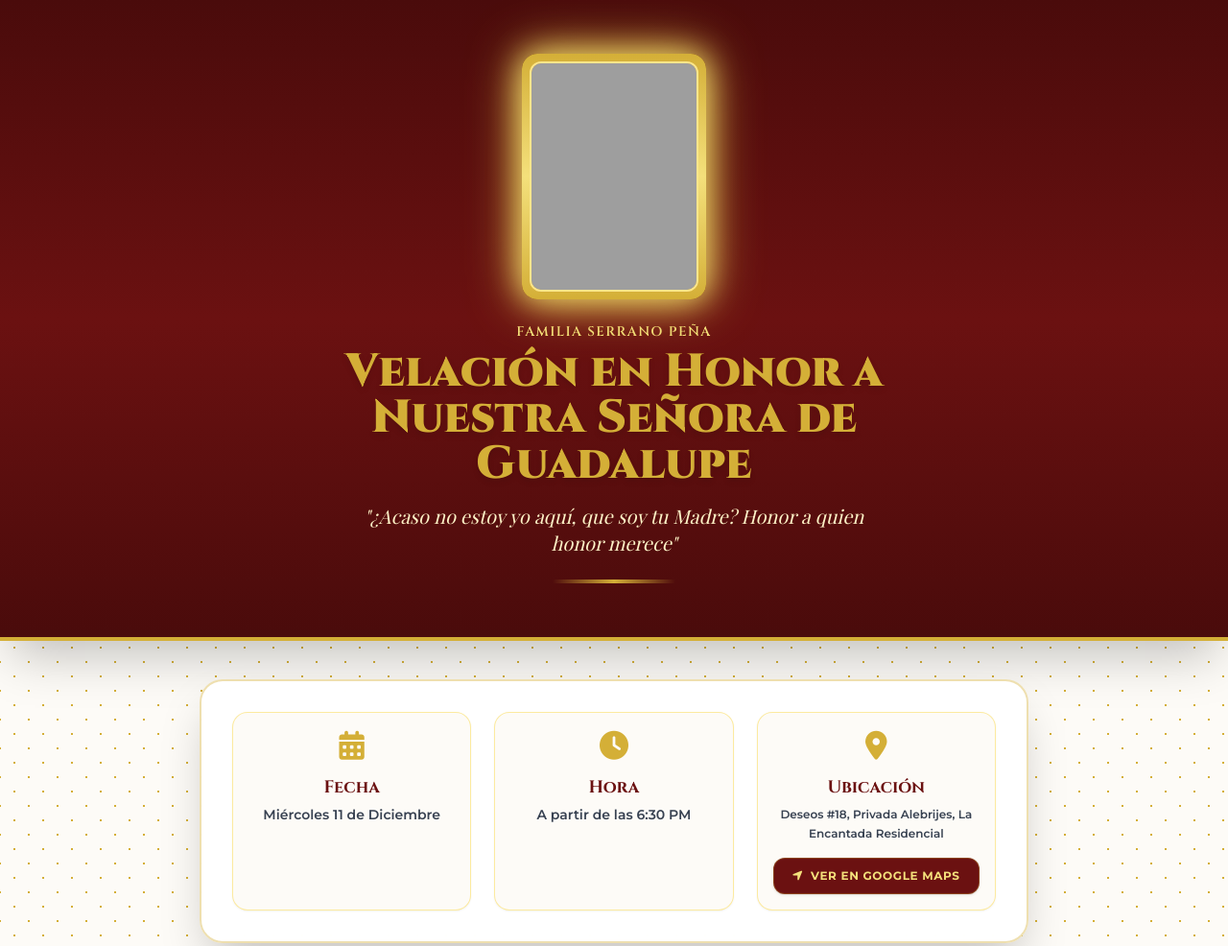
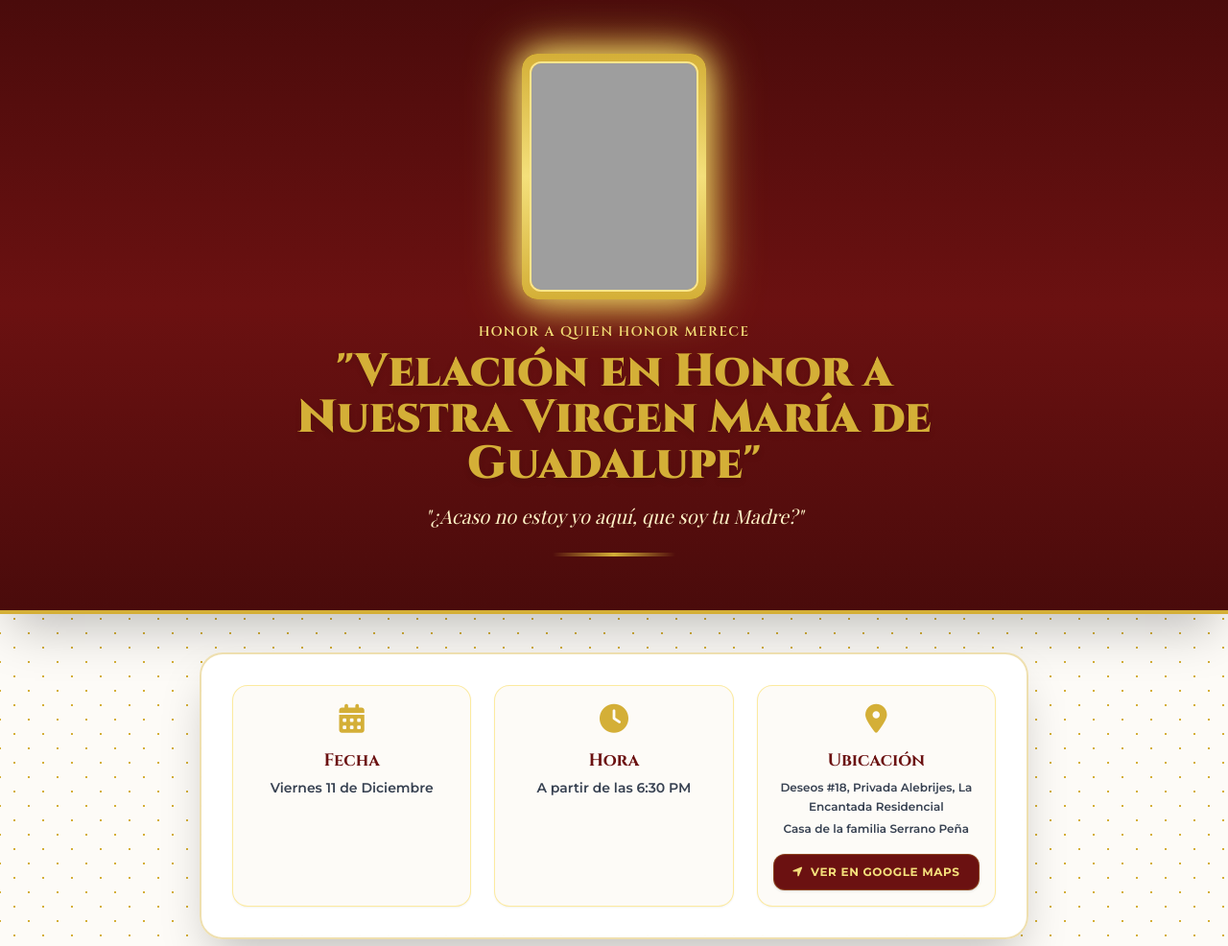
Before and after one commit to ibacolesfer-icor/invitacion-virgen, a plain HTML site: page index.html in a window 1280 px wide. Shown: the top 986 px of the page at 96% size. Drawn offline with nearby package versions, Linux system fonts and the light colour scheme; grey boxes are pictures that could not be loaded; a web font is replaced by a local one.

Commit message:
Update index.html

```diff
--- a/index.html
+++ b/index.html
@@ -3,12 +3,12 @@
 <head>
     <meta charset="UTF-8">
     <meta name="viewport" content="width=device-width, initial-scale=1.0">
-    <title>Velación de la Virgen de Guadalupe | Familia Serrano Peña</title>
+    <title>Velación de la Virgen de Guadalupe</title>
 
     <!-- Etiquetas Open Graph para la vista previa de WhatsApp -->
     <meta property="Tus Invitados" content="Velación de la Virgen de Guadalupe | Familia Serrano Peña">
     <meta property="og:title" content="Velación de la Virgen de Guadalupe | Familia Serrano Peña">
-    <meta property="og:description" content="Miércoles 11 de Diciembre • A partir de las 6:30 PM. ¡Acompáñanos a rendir honor con devoción!">
+    <meta property="og:description" content="Viernes 11 de Diciembre • A partir de las 6:30 PM. ¡Acompáñanos a rendir honor con devoción!">
     <meta property="og:image" content="https://thumb.wikimedia.org/wikipedia/commons/thumb/0/08/Virgen_De_Guadalupe_%28Cara%29.png/960px-Virgen_De_Guadalupe_%28Cara%29.png">
     <meta property="og:type" content="website">
 
@@ -78,12 +78,12 @@
                 </div>
             </div>
 
-            <span class="text-guadalupe-lightGold font-cinzel tracking-widest text-xs sm:text-sm uppercase font-semibold block mb-2">Familia Serrano Peña</span>
+            <span class="text-guadalupe-lightGold font-cinzel tracking-widest text-xs sm:text-sm uppercase font-semibold block mb-2">Honor a quien honor merece</span>
             <h1 class="font-cinzel text-3xl sm:text-5xl font-extrabold mb-4 text-guadalupe-gold leading-tight drop-shadow-md">
-                Velación en Honor a Nuestra Señora de Guadalupe
+                "Velación en Honor a Nuestra Virgen María de Guadalupe"
             </h1>
             <p class="font-playfair italic text-lg sm:text-xl text-amber-100 max-w-xl mx-auto mb-6">
-                "¿Acaso no estoy yo aquí, que soy tu Madre? Honor a quien honor merece"
+                "¿Acaso no estoy yo aquí, que soy tu Madre?"
             </p>
             <div class="w-32 h-1 bg-gradient-to-r from-transparent via-guadalupe-gold to-transparent mx-auto"></div>
         </div>
@@ -100,7 +100,7 @@
                 <div>
                     <i class="fas fa-calendar-alt text-guadalupe-gold text-3xl mb-3"></i>
                     <h3 class="font-cinzel font-bold text-lg text-guadalupe-deepRed">Fecha</h3>
-                    <p class="text-gray-700 text-sm mt-1 font-semibold">Miércoles 11 de Diciembre</p>
+                    <p class="text-gray-700 text-sm mt-1 font-semibold">Viernes 11 de Diciembre</p>
                 </div>
             </div>
 
@@ -120,6 +120,9 @@
                     <h3 class="font-cinzel font-bold text-lg text-guadalupe-deepRed">Ubicación</h3>
                     <p class="text-gray-700 text-xs mt-1 font-semibold leading-relaxed">
                         Deseos #18, Privada Alebrijes, La Encantada Residencial
+                    </p>
+                    <p class="text-gray-700 text-xs mt-1 font-semibold leading-relaxed">
+                        Casa de la familia Serrano Peña
                     </p>
                 </div>
                 <div class="mt-4">
@@ -190,7 +193,7 @@
 
                 <div class="flex items-center gap-4 p-3 rounded-xl bg-guadalupe-cream border border-amber-200 shadow-sm">
                     <div class="bg-guadalupe-deepRed text-guadalupe-gold font-bold px-3 py-2 rounded-lg text-xs sm:text-sm whitespace-nowrap shadow">07:45 PM</div>
-                    <div><h4 class="font-bold text-guadalupe-deepRed text-sm sm:text-base">Segundo Rosario</h4><p class="text-xs text-gray-600">Misterios Gloriosos</p></div>
+                    <div><h4 class="font-bold text-guadalupe-deepRed text-sm sm:text-base">Segundo Rosario</h4><p class="text-xs text-gray-600">Misterios Dolorosos</p></div>
                 </div>
 
                 <div class="flex items-center gap-4 p-3 rounded-xl bg-guadalupe-cream border border-amber-200 shadow-sm">
@@ -200,7 +203,7 @@
 
                 <div class="flex items-center gap-4 p-3 rounded-xl bg-guadalupe-cream border border-amber-200 shadow-sm">
                     <div class="bg-guadalupe-deepRed text-guadalupe-gold font-bold px-3 py-2 rounded-lg text-xs sm:text-sm whitespace-nowrap shadow">09:00 PM</div>
-                    <div><h4 class="font-bold text-guadalupe-deepRed text-sm sm:text-base">Tercer Rosario</h4><p class="text-xs text-gray-600">Gozosos</p></div>
+                    <div><h4 class="font-bold text-guadalupe-deepRed text-sm sm:text-base">Tercer Rosario</h4><p class="text-xs text-gray-600">Misterios Gozosos</p></div>
                 </div>
 
                 <div class="flex items-center gap-4 p-3 rounded-xl bg-guadalupe-cream border border-amber-200 shadow-sm">
@@ -210,7 +213,7 @@
 
                 <div class="flex items-center gap-4 p-3 rounded-xl bg-guadalupe-cream border border-amber-200 shadow-sm">
                     <div class="bg-guadalupe-deepRed text-guadalupe-gold font-bold px-3 py-2 rounded-lg text-xs sm:text-sm whitespace-nowrap shadow">10:00 PM</div>
-                    <div><h4 class="font-bold text-guadalupe-deepRed text-sm sm:text-base">Cuarto Rosario</h4><p class="text-xs text-gray-600">Luminosos</p></div>
+                    <div><h4 class="font-bold text-guadalupe-deepRed text-sm sm:text-base">Cuarto Rosario</h4><p class="text-xs text-gray-600">Misterios Gloriosos</p></div>
                 </div>
 
                 <div class="flex items-center gap-4 p-3 rounded-xl bg-guadalupe-cream border border-amber-200 shadow-sm">
@@ -270,7 +273,7 @@
 
     <!-- Footer -->
     <footer class="bg-guadalupe-darkGreen text-amber-100 text-center py-6 mt-12 border-t-2 border-guadalupe-gold text-xs">
-        <p class="font-cinzel tracking-widest">FAMILIA SERRANO PEÑA</p>
+        <p class="font-cinzel tracking-widest">Esperamos que puedas acompañarnos</p>
     </footer>
 
     <!-- Scripts -->
```
